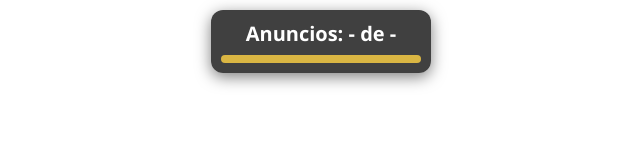
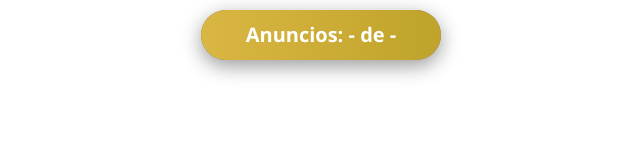
Before and after one commit to CsCheems/Widget-AdRun, a website: page public/widget/widget.html in a window 1280 px wide. Shown: the whole page, without its empty margins (319-959 px from the left). Drawn offline with nearby package versions, Linux system fonts and the light colour scheme.

Commit message:
Se corrijio css x6

```diff
--- a/public/widget/widget.css
+++ b/public/widget/widget.css
@@ -14,29 +14,36 @@ body {
 }
 
 #info {
-  padding: 10px;
-  background-color: rgba(0, 0, 0, 0.75);
-  color: white;
+  position: relative;
+  display: none;
+  width: 240px;
+  height: 50px;
+  border-radius: 25px;
+  overflow: hidden;
+  box-shadow: 0 6px 20px rgba(0, 0, 0, 0.4);
   text-align: center;
   font-weight: bold;
-  display: none;
-  width: 200px;
-  border-radius: 12px;
-  box-shadow: 0 4px 15px rgba(0, 0, 0, 0.5); /* box shadow profesional */
+  color: white;
+  background-color: rgba(0, 0, 0, 0.6);
+  backdrop-filter: blur(6px);
+  -webkit-backdrop-filter: blur(6px);
 }
 
-#progress-container {
+/* Fondo animado detrás del texto */
+#progress-bar {
+  position: absolute;
+  top: 0;
+  left: 0;
   width: 100%;
-  height: 8px;
-  background-color: #333;
-  border-radius: 4px;
-  margin-top: 8px;
-  overflow: hidden;
+  height: 100%;
+  background: linear-gradient(90deg, #dab643, #bfa32a);
+  z-index: 1;
+  transform-origin: left center;
 }
 
-#progress-bar {
-  height: 100%;
-  background-color: #dab643;
-  width: 100%;
-  transform-origin: left center;
+/* Texto por delante */
+#timer-text {
+  position: relative;
+  z-index: 2;
+  line-height: 50px;
 }
--- a/public/widget/widget.html
+++ b/public/widget/widget.html
@@ -7,13 +7,14 @@
 </head>
 <body>
   <div id="container">
-    <div id="info">
+  <div id="info">
+    <div id="progress-bar"></div>
+    <span id="timer-text">
       Anuncios: <span id="anuncio-indice">0</span> de <span id="anuncio-total">0</span>
-      <div id="progress-container">
-        <div id="progress-bar"></div>
-      </div>
-    </div>
+    </span>
   </div>
+</div>
+
 
   <script src="https://cdnjs.cloudflare.com/ajax/libs/gsap/3.12.2/gsap.min.js"></script>
   <script src="widget.js"></script>
```
